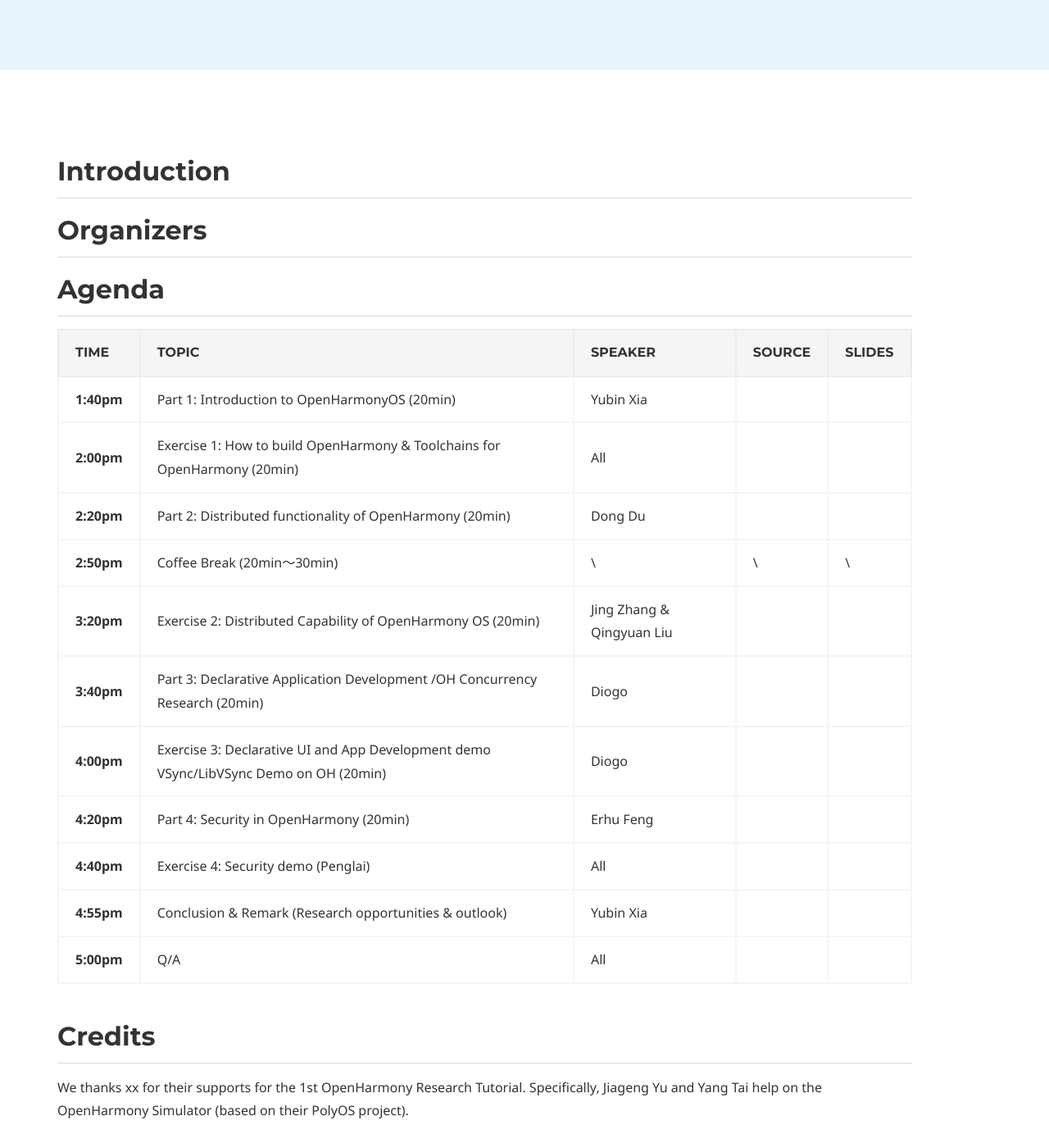
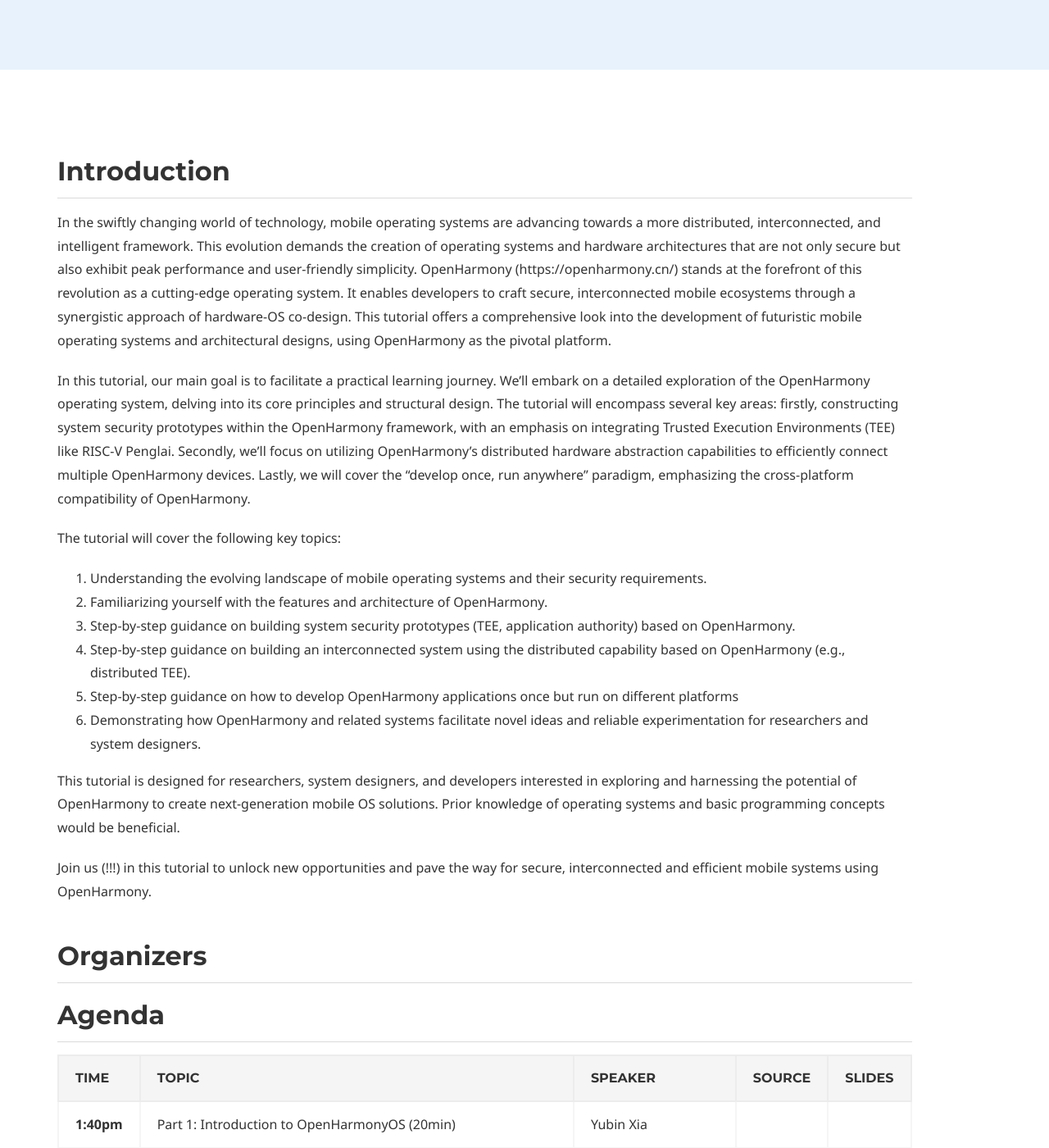
Before and after one commit to openharmony-research/openharmony-research.github.io, a Jekyll site: the page built from tutorial.md, in a window 1280 px wide and 1400 px high, scrolled down 434 px. Shown: the whole window at 82% size. Built offline with Jekyll 4.4.1, drawn with Linux system fonts in a browser that asks for light colours; some web fonts are replaced.

Commit message:
tutorial: intro add
Signed-off-by: Dong Du <Dd_nirvana@sjtu.edu.cn>

```diff
--- a/tutorial.md
+++ b/tutorial.md
@@ -30,6 +30,23 @@
 
 ## Introduction
 
+In the swiftly changing world of technology, mobile operating systems are advancing towards a more distributed, interconnected, and intelligent framework. This evolution demands the creation of operating systems and hardware architectures that are not only secure but also exhibit peak performance and user-friendly simplicity. OpenHarmony (https://openharmony.cn/) stands at the forefront of this revolution as a cutting-edge operating system. It enables developers to craft secure, interconnected mobile ecosystems through a synergistic approach of hardware-OS co-design. This tutorial offers a comprehensive look into the development of futuristic mobile operating systems and architectural designs, using OpenHarmony as the pivotal platform.
+
+In this tutorial, our main goal is to facilitate a practical learning journey. We'll embark on a detailed exploration of the OpenHarmony operating system, delving into its core principles and structural design. The tutorial will encompass several key areas: firstly, constructing system security prototypes within the OpenHarmony framework, with an emphasis on integrating Trusted Execution Environments (TEE) like RISC-V Penglai. Secondly, we'll focus on utilizing OpenHarmony's distributed hardware abstraction capabilities to efficiently connect multiple OpenHarmony devices. Lastly, we will cover the "develop once, run anywhere" paradigm, emphasizing the cross-platform compatibility of OpenHarmony.
+
+The tutorial will cover the following key topics:
+
+1. Understanding the evolving landscape of mobile operating systems and their security requirements.
+2. Familiarizing yourself with the features and architecture of OpenHarmony.
+3. Step-by-step guidance on building system security prototypes (TEE, application authority) based on OpenHarmony.
+4. Step-by-step guidance on building an interconnected system using the distributed capability based on OpenHarmony (e.g., distributed TEE).
+5. Step-by-step guidance on how to develop OpenHarmony applications once but run on different platforms
+6. Demonstrating how OpenHarmony and related systems facilitate novel ideas and reliable experimentation for researchers and system designers.
+
+This tutorial is designed for researchers, system designers, and developers interested in exploring and harnessing the potential of OpenHarmony to create next-generation mobile OS solutions. Prior knowledge of operating systems and basic programming concepts would be beneficial.
+
+Join us (!!!) in this tutorial to unlock new opportunities and pave the way for secure, interconnected and efficient mobile systems using OpenHarmony.
+
 ## Organizers
 
 ## Agenda
```
